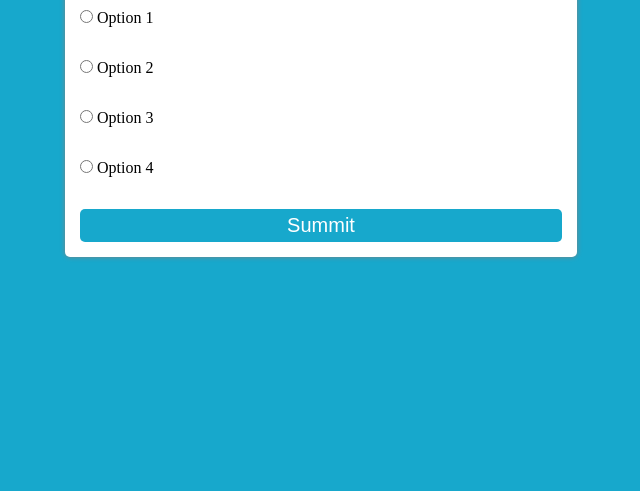
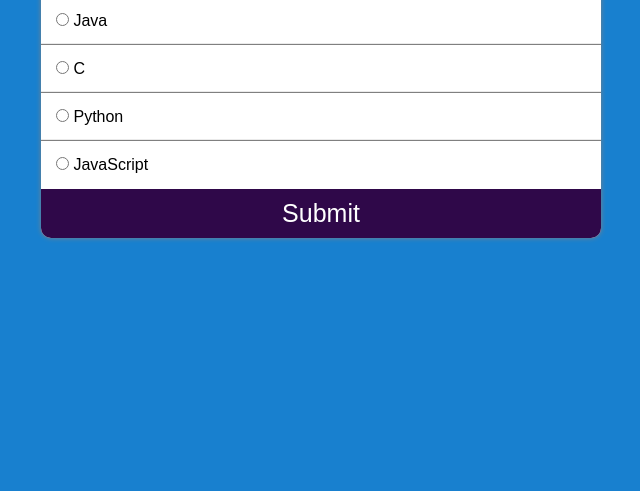
Before and after one commit to rathaur08/Quiz_App, a plain HTML site: page index.html in a window 1280 px wide. Shown: the part 309-800 px from the top of the page, without its empty margins (319-959 px from the left). Drawn offline with Linux system fonts and the light colour scheme.

Commit message:
Final commit

```diff
--- a/index.css
+++ b/index.css
@@ -2,42 +2,54 @@
     padding: 0;
     margin: 0;
     box-sizing: border-box;
+    font-family: 'Poppins', sans-serif;
 }
 
-body{
+@import url('https://fonts.googleapis.com/css2?family=Poppins:wght@100&display=swap');
 
-    background-color: rgb(23, 168, 204);
-}
-
-.main{
+.main {
     width: 100%;
     height: 100vh;
     display: flex;
     justify-content: center;
     align-items: center;
+    background-color: rgb(24, 128, 207);
+}
+
+.container {
+    width: 35rem;
+    box-shadow: 0px 0px 5px grey;
+    display: flex;
+    background-color: white;
+    border-radius: 10px;
+    overflow: hidden;
     flex-direction: column;
 }
 
-#box{
-    width: 40%;
-    box-shadow: 0px 0px 5px grey;
-    background-color: white;
-    border-radius: 5px;
+.col {
+    text-align: justify;
     padding: 15px;
+    width: 95%;
 }
 
-.row{
+#submit {
     width: 100%;
-    margin: 2rem;
-    margin-left: 0;
+    background-color: rgb(47, 8, 73);
+    transition: 0.5s;
+    color: white;
+    outline: none;
+    border: none;
+    font-size: 25px;
+    display: block;
+    padding: 10px;
+    cursor: pointer;
 }
 
-.btn{
+#submit:hover {
+    background-color: rgb(34, 6, 53);
+}
+
+.box {
+    box-shadow: 0px -1px 1px grey;
     width: 100%;
-    padding: 5px;
-    font-size: 20px;
-    color: white;
-    border: none;
-    border-radius: 5px;
-    background-color: rgb(23, 168, 204);
 }
--- a/index.html
+++ b/index.html
@@ -1,38 +1,44 @@
 <!DOCTYPE html>
 <html lang="en">
+
 <head>
     <meta charset="UTF-8">
     <meta http-equiv="X-UA-Compatible" content="IE=edge">
     <meta name="viewport" content="width=device-width, initial-scale=1.0">
-    <!-- https://www.youtube.com/watch?v=u9NFuoITzrs&ab_channel=WsCubeTech -->
 
     <title>Quiz App</title>
     <link rel="stylesheet" href="index.css">
 </head>
+
 <body>
-    <div class="main">
-        <div id="box">
-            <h1>1) This is the Dummy Question</h1>
-            <div class="row">
-                <input id="option1" type="radio" value="a" name="option" />
-                <label for="option1">Option 1</label>
+    <section class="main">
+        <div class="container">
+            <div class="col">
+                <h3 id="questionBox">
+                    1) Lorem ipsum dolor sit amet, consectetur adipisicing elit Debitis?
+                </h3>
             </div>
-            <div class="row">
-                <input id="option2" type="radio" value="b" name="option" />
-                <label for="option2">Option 2</label>
+            <div class="col box">
+                <input name="option" type="radio" id="first" value="a" required>
+                <label for="first">Testing 1</label>
             </div>
-            <div class="row">
-                <input id="option3" type="radio" value="c" name="option" />
-                <label for="option3">Option 3</label>
+            <div class="col box">
+                <input name="option" type="radio" id="second" value="b" required>
+                <label for="second">Testing 2</label>
             </div>
-            <div class="row">
-                <input id="option4" type="radio" value="d" name="option" />
-                <label for="option4">Option 4</label>
+            <div class="col box">
+                <input name="option" type="radio" id="third" value="c" required>
+                <label for="third">Testing 3</label>
             </div>
-            <button class="btn">Summit</button>
+            <div class="col box">
+                <input name="option" type="radio" id="fourth" value="d" required>
+                <label for="fourth">Testing 4</label>
+            </div>
+            <button id="submit">Submit</button>
         </div>
-    </div>
+    </section>
 
     <script src="index.js"></script>
 </body>
+
 </html>
--- a/index.js
+++ b/index.js
@@ -0,0 +1,95 @@
+const quizData = [{
+    question: "Which of the following is a client site language?",
+    a: "Java",
+    b: "C",
+    c: "Python",
+    d: "JavaScript",
+    correct: "d",
+},
+{
+    question: "What does HTML stand for?",
+    a: "Hypertext Markup Language",
+    b: "Cascading Style Sheet",
+    c: "Jason Object Notation",
+    d: "Helicopters Terminals Motorboats Lamborginis",
+    correct: "a",
+},
+{
+    question: "What year was JavaScript launched?",
+    a: "1996",
+    b: "1995",
+    c: "1994",
+    d: "none of the above",
+    correct: "b",
+},
+{
+    question: "What does CSS stands for?",
+    a: "Hypertext Markup Language",
+    b: "Cascading Style Sheet",
+    c: "Jason Object Notation",
+    d: "Helicopters Terminals Motorboats Lamborginis",
+    correct: "b",
+}
+];
+let index = 0;
+let correct = 0,
+    incorrect = 0,
+    total = quizData.length;
+let questionBox = document.getElementById("questionBox");
+let allInputs = document.querySelectorAll("input[type='radio']")
+const loadQuestion = () => {
+    if (total === index) {
+        return quizEnd()
+    }
+    reset()
+    const data = quizData[index]
+    questionBox.innerHTML = `${index + 1}) ${data.question}`
+    allInputs[0].nextElementSibling.innerText = data.a
+    allInputs[1].nextElementSibling.innerText = data.b
+    allInputs[2].nextElementSibling.innerText = data.c
+    allInputs[3].nextElementSibling.innerText = data.d
+}
+
+document.querySelector("#submit").addEventListener(
+    "click",
+    function () {
+        const data = quizData[index]
+        const ans = getAnswer()
+        if (ans === data.correct) {
+            correct++;
+        } else {
+            incorrect++;
+        }
+        index++;
+        loadQuestion()
+    }
+)
+
+const getAnswer = () => {
+    let ans;
+    allInputs.forEach(
+        (inputEl) => {
+            if (inputEl.checked) {
+                ans = inputEl.value;
+            }
+        }
+    )
+    return ans;
+}
+
+const reset = () => {
+    allInputs.forEach(
+        (inputEl) => {
+            inputEl.checked = false;
+        }
+    )
+}
+
+const quizEnd = () => {
+    // console.log(document.getElementsByClassName("container"));
+    document.getElementsByClassName("container")[0].innerHTML =
+        `<div class="col">
+            <h3 class="w-100"> Hii, you've scored ${correct} / ${total} </h3>
+        </div>`
+}
+loadQuestion(index);
```
